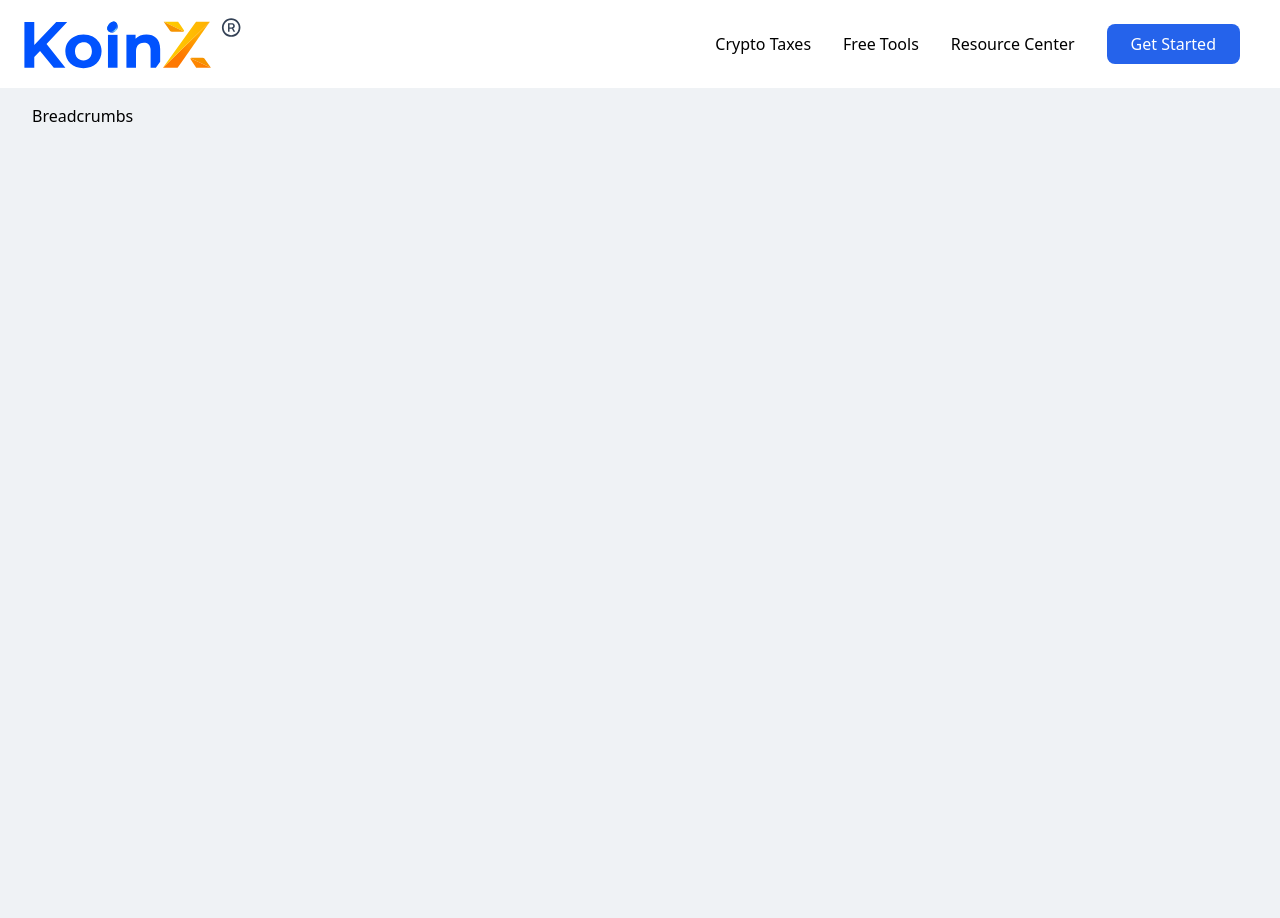
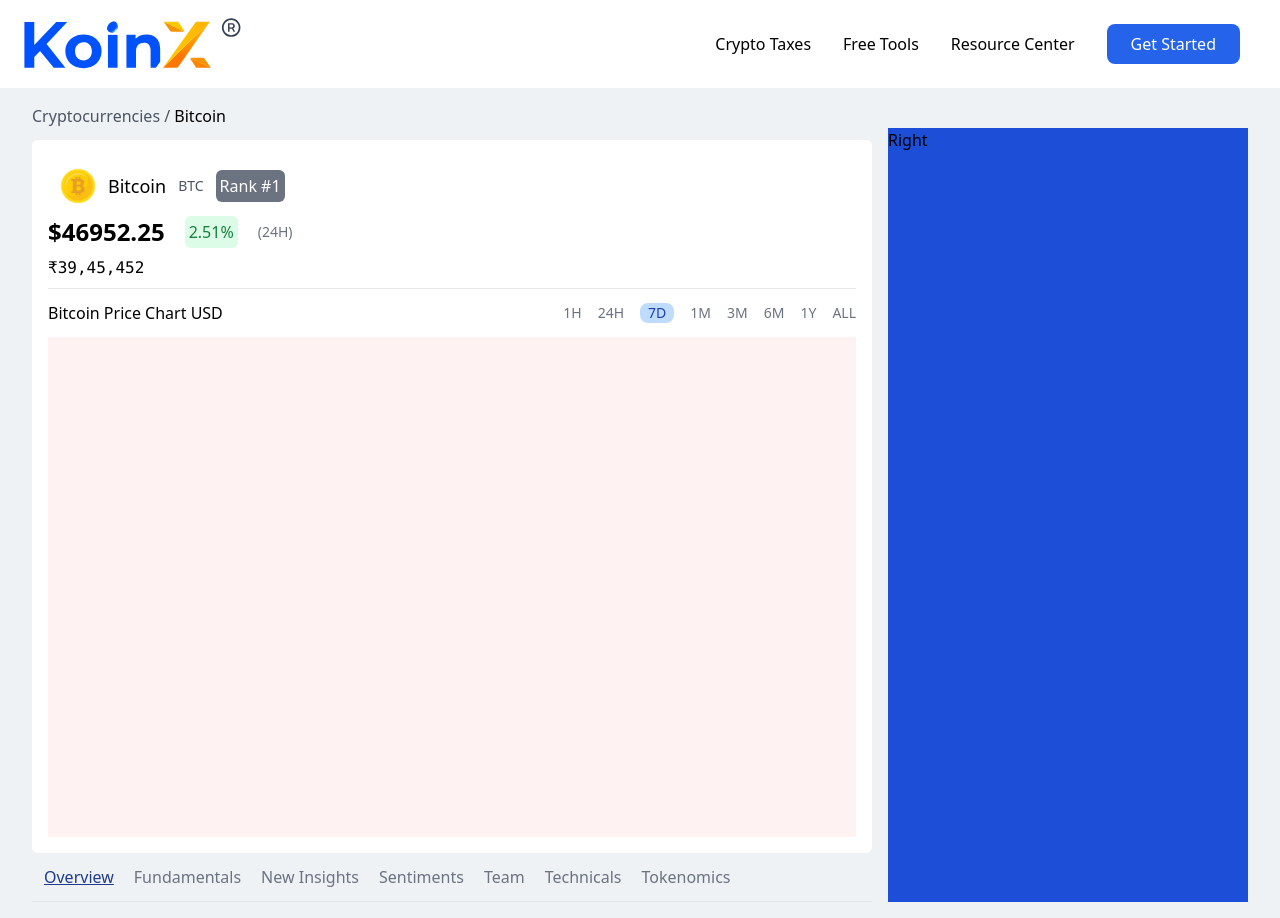
Before and after one commit to Shettyankith/coin_website, a React (Vite) app: page / in a window 1280 px wide. Before the commit the page ends 800 px from the top, so only its background shows below. Built offline with nearby package versions, Linux system fonts and the light colour scheme.

Commit message:
Left component design completed

```diff
--- a/index.html
+++ b/index.html
@@ -5,6 +5,7 @@
     <link rel="icon" type="image/svg+xml" href="/vite.svg" />
     <meta name="viewport" content="width=device-width, initial-scale=1.0" />
     <title>Koinx</title>
+    <link rel="stylesheet" href="https://cdnjs.cloudflare.com/ajax/libs/font-awesome/6.7.2/css/all.min.css" integrity="sha512-Evv84Mr4kqVGRNSgIGL/F/aIDqQb7xQ2vcrdIwxfjThSH8CSR7PBEakCr51Ck+w+/U6swU2Im1vVX0SVk9ABhg==" crossorigin="anonymous" referrerpolicy="no-referrer" />
   </head>
   <body>
     <div id="root"></div>
--- /dev/null
+++ b/src/components/Chart.jsx
@@ -0,0 +1,45 @@
+import React from 'react'
+
+function Chart() {
+  return (
+    <div className='p-4 bg-white my-3 rounded-md'>
+        <div className="flex items-center space-x-3">
+        <p className="flex justify-center items-center font-medium text-lg space-x-3">
+          <img
+            src="./bitcoin.png"
+            alt="bitcoin"
+            className="w-[60px] h-[60px]"
+          />{" "}
+          Bitcoin <span className="uppercase text-gray-600 text-sm">btc</span>
+        </p>
+        <p className="p-1 bg-gray-500 text-white rounded-md">Rank #1</p>
+      </div>
+      <div className="flex space-x-5 items-center">
+        <h3 className="font-bold text-2xl">$46952.25</h3>
+        <p className="bg-green-100 p-1 rounded-md text-green-700">2.51%</p>
+        <p className="text-sm text-gray-500">(24H)</p>
+      </div>
+      <p className="font-mono my-2">&#8377;39,45,452</p>
+      <hr />
+      <div className="flex justify-between items-center my-3">
+        <h2>Bitcoin Price Chart USD</h2>
+        <div className="flex text-sm text-gray-500 space-x-4">
+            <p>1H</p>
+            <p>24H</p>
+            <p className="text-blue-800 bg-blue-200 rounded-lg px-2 ">7D</p>
+            <p>1M</p>
+            <p>3M</p>
+            <p>6M</p>
+            <p>1Y</p>
+            <p>ALL</p>
+        </div>
+      </div>
+
+      <div className='w-[100%] h-[500px] bg-red-50'>
+
+      </div>
+    </div>
+  )
+}
+
+export default Chart
--- a/src/components/Home.jsx
+++ b/src/components/Home.jsx
@@ -1,9 +1,15 @@
 import React from 'react'
+import Left from './Left'
+import Right from './Right'
 
 function Home() {
   return (
     <div className='px-8 py-4'>
-        Breadcrumbs
+        <p className='text-gray-600 font-normal'>Cryptocurrencies / <span className='text-black'>Bitcoin</span></p>
+        <div className='w-[100%] flex space-x-4'>
+            <Left/>
+            <Right/>
+        </div>
     </div>
   )
 }
--- /dev/null
+++ b/src/components/Left.jsx
@@ -0,0 +1,22 @@
+import React from "react";
+import Chart from "./Chart";
+
+function Left() {
+  return (
+    <div className="w-[70%] bg-transparent  h-[max-content]">
+      <Chart/>
+        <div className="flex space-x-5 capitalize text-gray-500 font-normal my-3 px-3">
+            <p className="text-blue-900 underline">Overview</p>
+            <p>Fundamentals</p>
+            <p>New insights</p>
+            <p>sentiments</p>
+            <p>team</p>
+            <p>technicals</p>
+            <p>tokenomics</p>
+        </div>
+        <hr />
+    </div>
+  );
+}
+
+export default Left;
--- a/src/components/Navbar.jsx
+++ b/src/components/Navbar.jsx
@@ -7,7 +7,7 @@ function Navbar() {
   return (
   <header className="flex  justify-between px-6 items-center p-2 bg-white">
     <img src="/logo.svg" alt="Logo" className="h-5 w-22 md:h-14 md:w-26 mix-blend-multiply"/>
-    <i className={`absolute top-4 right-6 lg:hidden fa-solid ${menu?"fa-ellipsis-vertical":"fa-ellipsis"} transition-all duration-500 text-3xl`} onClick={()=>{setmenu(!menu)}}></i>
+    <i className={`absolute top-4 right-6 lg:hidden fa-solid ${menu?"fa-xmark":" fa-bars"} transition-all duration-500 text-3xl`} onClick={()=>{setmenu(!menu)}}></i>
     <ul className={` lg:top-0 absolute right-0 w-full justify-center items-center  lg:w-fit text-center lg:static lg:flex my-4 top-10 ${menu?"visible":"hidden"} transition-all duration-500`}>
       {navElements.map((item,index)=>{
         return  <li className="my-4 lg:my-0 capitalize lg:m-4 text-center font-medium" key={index}>{item}</li>
--- /dev/null
+++ b/src/components/Right.jsx
@@ -0,0 +1,9 @@
+import React from 'react'
+
+function Right() {
+  return (
+    <div className='w-[30%] bg-blue-700'>Right</div>
+  )
+}
+
+export default Right
```
Also changed, not shown: public/bitcoin.png (added).
